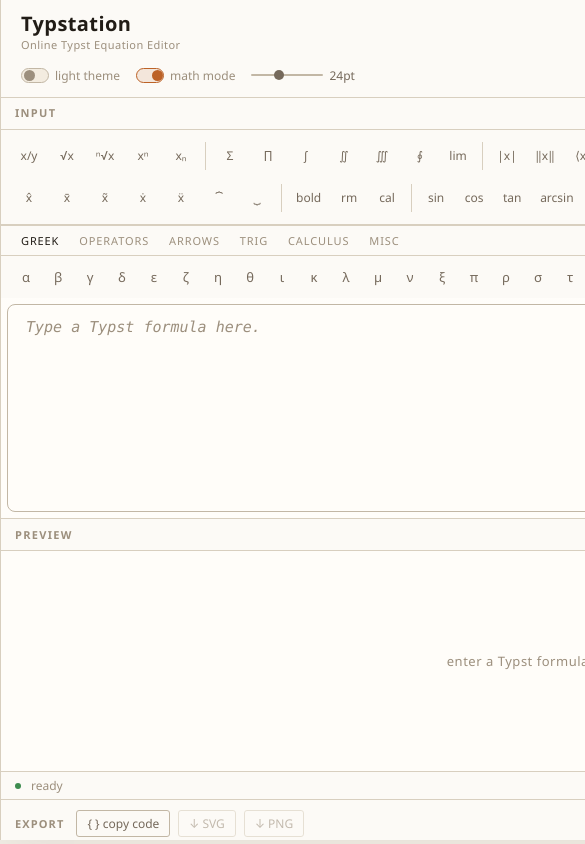
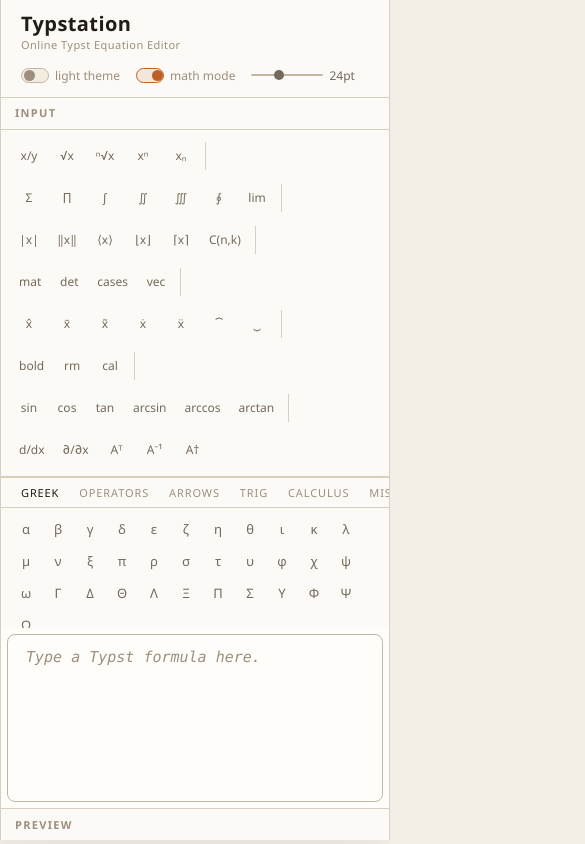
Before and after one commit to Vertsineu/typstation, a React (Vite) app: page / in a window 390 px wide. Shown: the top 844 px of the page, 585 px wide, since content can reach past the window. Built offline with nearby package versions, Linux system fonts and the light colour scheme.

Commit message:
fix(css): support typing on the phone

```diff
--- a/src/index.css
+++ b/src/index.css
@@ -136,8 +136,9 @@
 
   /* Page frame: narrow vertical border lines */
   .page-frame {
-    width: var(--app-frame-width);
-    min-width: var(--app-frame-width);
+    width: auto;
+    max-width: var(--app-frame-width);
+    min-width: 0;
     margin: 18px auto;
     min-height: var(--app-frame-height);
     height: var(--app-frame-height);
@@ -821,10 +822,15 @@
     letter-spacing: 0.04em;
   }
 
-  @media (max-width: 720px) {
-    .page-frame {
-      margin: 0 auto;
-      height: var(--app-frame-height);
+  @media (max-width: 1024px) {
+    .pane-split {
+      overflow-x: hidden;
+      overflow-y: auto;
+    }
+
+    .pane-left,
+    .pane-right {
+      flex: 0 0 auto;
     }
 
     .site-header {
@@ -832,13 +838,20 @@
       flex-direction: column;
     }
 
-    .site-logo {
-      font-size: 20px;
-    }
-
     .ctrl-row {
       width: 100%;
       justify-content: flex-start;
+    }
+  }
+
+  @media (max-width: 720px) {
+    .page-frame {
+      margin: 0 auto;
+      height: var(--app-frame-height);
+    }
+
+    .site-logo {
+      font-size: 20px;
     }
 
     .export-bar {
```
